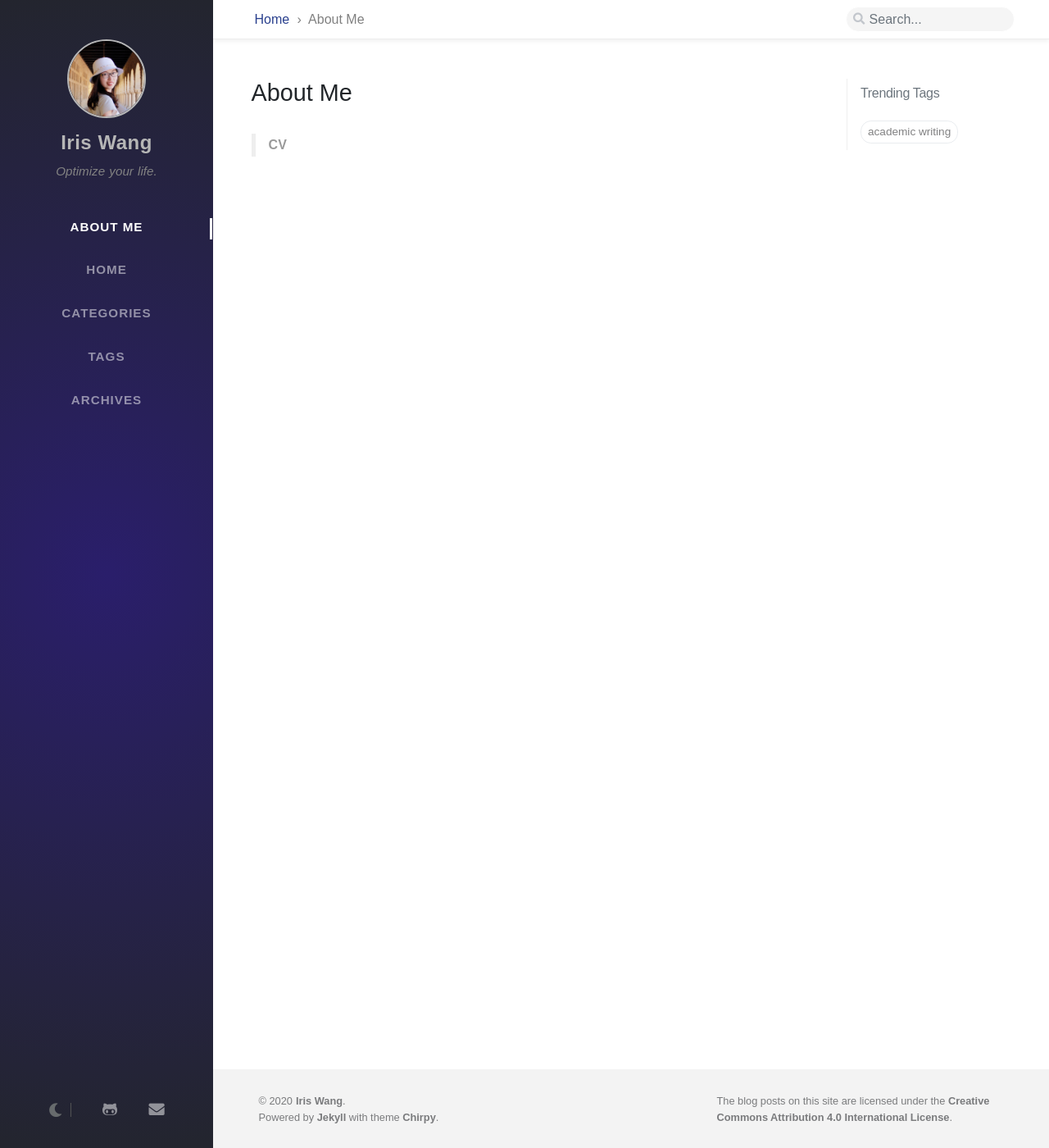
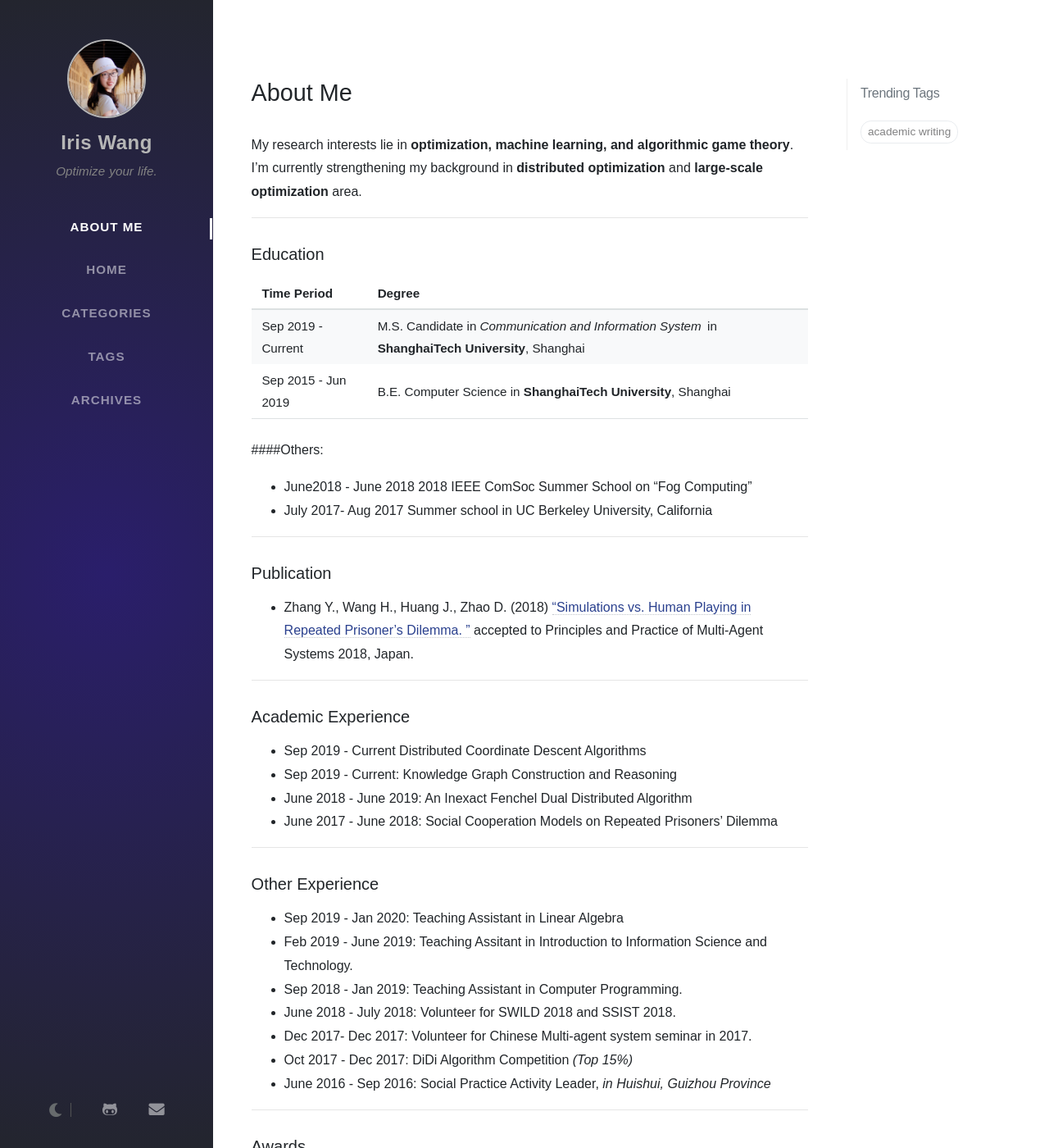
Before and after one commit to IrisWangHe/IrisWangHe.github.io, a Jekyll site: the page built from tabs/about.md, in a window 1280 px wide and 1400 px high. Shown: the whole window at 82% size. Built offline with Jekyll 4.4.1, drawn with Linux system fonts in a browser that asks for light colours; nearby versions of some CDN libraries; some web fonts are replaced; comment, search, counter and statistics services are not loaded; some of the changed text lies outside the part shown.

Commit message:
Update about.md

```diff
--- a/tabs/about.md
+++ b/tabs/about.md
@@ -8,4 +8,70 @@ title: About Me
 # MIT License
 ---
 
-> **CV**
+
+
+My research interests lie in **optimization, machine learning, and algorithmic game theory**. I'm currently strengthening my background in **distributed optimization** and **large-scale optimization** area.
+
+------
+
+### Education
+
+| Time Period         | Degree                                   |
+| :------------------ | ---------------------------------------- |
+| Sep 2019 - Current  | M.S. Candidate in *Communication and Information System* in **ShanghaiTech University**, Shanghai |
+| Sep 2015 - Jun 2019 | B.E. Computer Science in **ShanghaiTech University**, Shanghai |
+
+####Others:
+
+- June2018 - June 2018  2018 IEEE ComSoc Summer School on "Fog Computing"
+- July 2017- Aug 2017  Summer school in UC Berkeley University, California
+
+------
+
+### Publication
+
+- Zhang Y., Wang H., Huang J., Zhao D. (2018) [“Simulations vs. Human Playing in Repeated Prisoner’s Dilemma. ”](https://link.springer.com/chapter/10.1007%2F978-3-030-03098-8_34) accepted to Principles and Practice of Multi-Agent Systems 2018, Japan.
+
+------
+
+### Academic Experience
+
+- Sep 2019 - Current Distributed Coordinate Descent Algorithms
+- Sep 2019 - Current: Knowledge Graph Construction and Reasoning
+- June 2018 - June 2019: An Inexact Fenchel Dual Distributed Algorithm
+- June 2017 - June 2018: Social Cooperation Models on Repeated Prisoners' Dilemma
+
+------
+
+### Other Experience
+
+- Sep 2019 - Jan 2020: Teaching Assistant in Linear Algebra
+- Feb 2019 - June 2019: Teaching Assitant in Introduction to Information Science and Technology.
+- Sep 2018 - Jan 2019: Teaching Assistant in Computer Programming.
+- June 2018 - July 2018: Volunteer for SWILD 2018 and SSIST 2018.
+- Dec 2017- Dec 2017: Volunteer for Chinese Multi-agent system seminar in 2017.
+- Oct 2017 - Dec 2017: DiDi Algorithm Competition *(Top 15%)*
+- June 2016 - Sep 2016: Social Practice Activity Leader, *in Huishui, Guizhou Province*
+
+------
+
+### Awards
+
+| Time      | Award                                |
+| --------- | ------------------------------------ |
+| June 2019 | Outstanding Graduate Honor           |
+| Dec 2018  | Outstanding Student Honor            |
+| Dec 2018  | Scholarship of Academic Excellence   |
+| Dec 2017  | Merit Student Honor                  |
+| Dec 2016  | Outstanding Student Honor            |
+| Oct 2016  | Advanced individual in "Zhixing Cup" |
+
+
+
+------
+
+### Skills
+
+Programming Languages: Python, C, MATLAB, HTML
+
+Others: Git, Linux, Office, Keynote, $\LaTeX$, Jekyll
```
